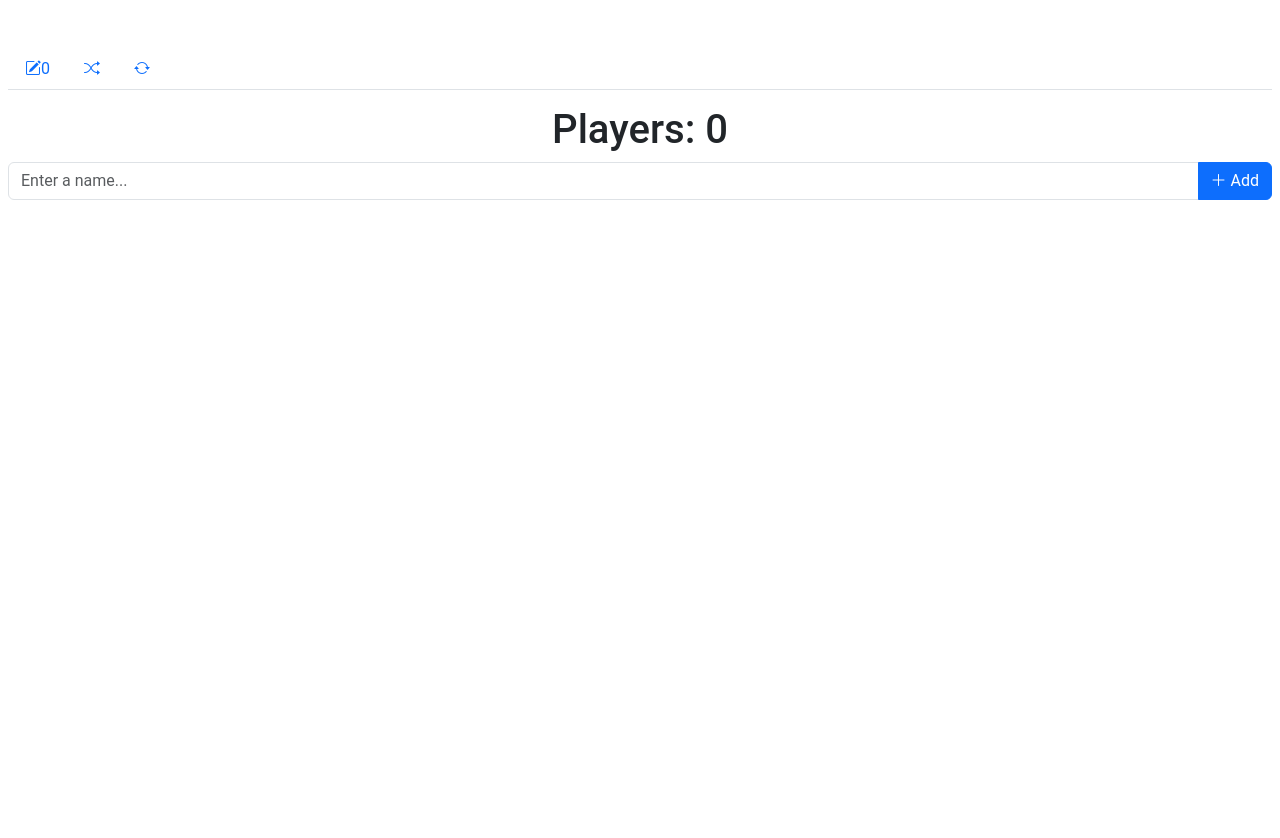
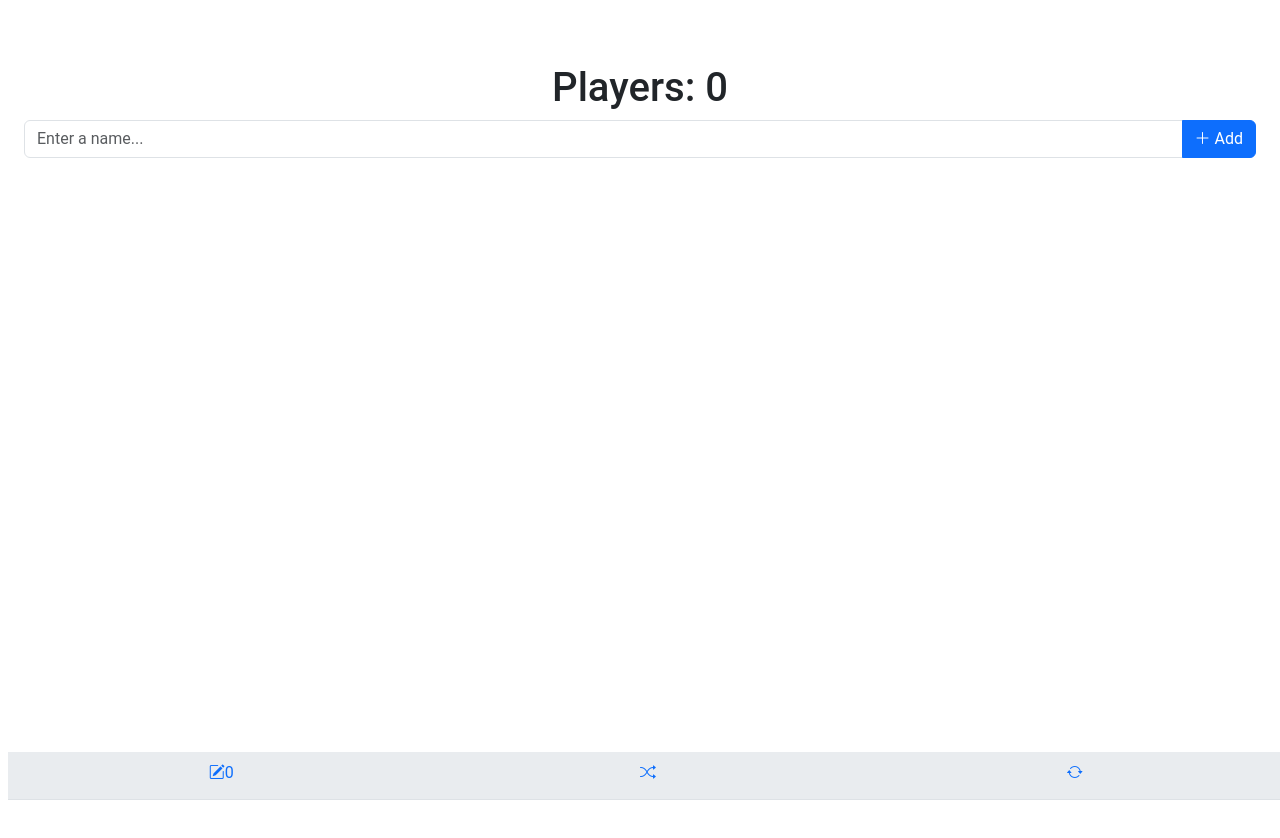
Before and after one commit to 3Int/vb, an Angular app: page /edit in a window 1280 px wide. Shown: the top 838 px of the page. Built offline with nearby package versions, Linux system fonts and the light colour scheme.

Commit message:
fix: minor misc ui and data

```diff
--- a/src/app/app.component.html
+++ b/src/app/app.component.html
@@ -1,11 +1,10 @@
-<nav>
-  <ul ngbNav [activeId]="route.fragment | async" class="nav-tabs">
-    <li ngbNavItem="/edit"><a ngbNavLink routerLink="/edit" routerLinkActive="active"><i class="bi bi-pencil-square"></i>{{ data.getPlayers().length }}</a></li>
-    <li ngbNavItem="/basic"><a ngbNavLink routerLink="/basic" routerLinkActive="active"><i class="bi bi-shuffle"></i></a></li>
-    <li ngbNavItem="/rotations"><a ngbNavLink routerLink="/rotations" routerLinkActive="active"><i class="bi bi-arrow-repeat"></i></a></li>
-  </ul>
-</nav>
-<p></p>
 <main class="main">
     <router-outlet></router-outlet>
 </main>
+<nav>
+  <ul ngbNav [activeId]="route.fragment | async" class="nav-tabs custom-navbar bg-body-secondary">
+    <li ngbNavItem="/edit" class="custom-navitem"><a ngbNavLink routerLink="/edit" routerLinkActive="active"><i class="bi bi-pencil-square"></i>{{ data.getPlayers().length }}</a></li>
+    <li ngbNavItem="/basic" class="custom-navitem"><a ngbNavLink routerLink="/basic" routerLinkActive="active"><i class="bi bi-shuffle"></i></a></li>
+    <li ngbNavItem="/rotations" class="custom-navitem"><a ngbNavLink routerLink="/rotations" routerLinkActive="active"><i class="bi bi-arrow-repeat"></i></a></li>
+  </ul>
+</nav>
--- a/src/app/app.component.less
+++ b/src/app/app.component.less
@@ -16,3 +16,23 @@ tr{
     word-break: break-all;
     white-space: normal;
 }
+.main{
+    margin-bottom: 5rem;
+    padding: 1rem;
+    overflow-y: auto;
+}
+.custom-navbar{
+    height: 3rem;
+    width: 100vw;
+    position: fixed;
+    bottom: 0;
+    display: flex;
+    justify-content: space-around; /* Distribute items evenly */
+    z-index: 1000;
+}
+.custom-navitem{
+    text-align: center; /* Center the content of each item */
+    flex: 1;
+}
+.nav-link.active{
+}
--- a/src/app/data.service.ts
+++ b/src/app/data.service.ts
@@ -8,11 +8,13 @@ export class DataService {
   private players: Player[] = [];
 
   setPlayers(players: Player[]){
-    this.players = players;
+    for (let player of players){
+      this.addPlayer(player);
+    }
   }
 
   addPlayer(player: Player): boolean{
-    if (Player.isNew(player, this.players)){
+    if (player.name.trim() && Player.isNew(player, this.players)){
       this.players.push(player);
       return true
     }
```
